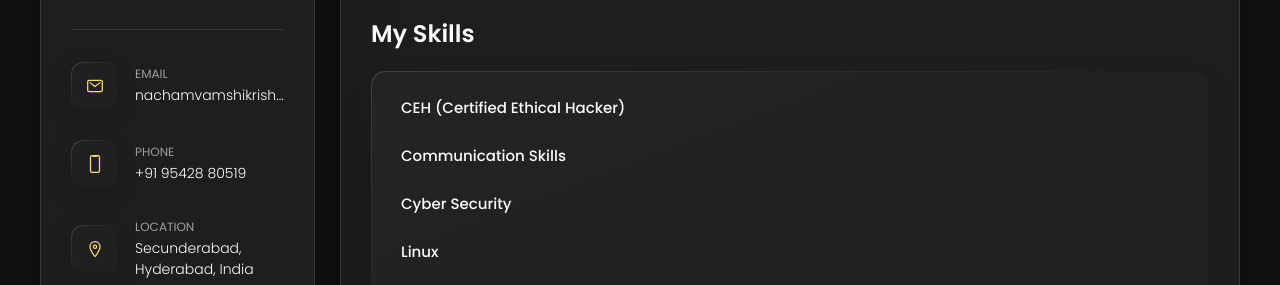
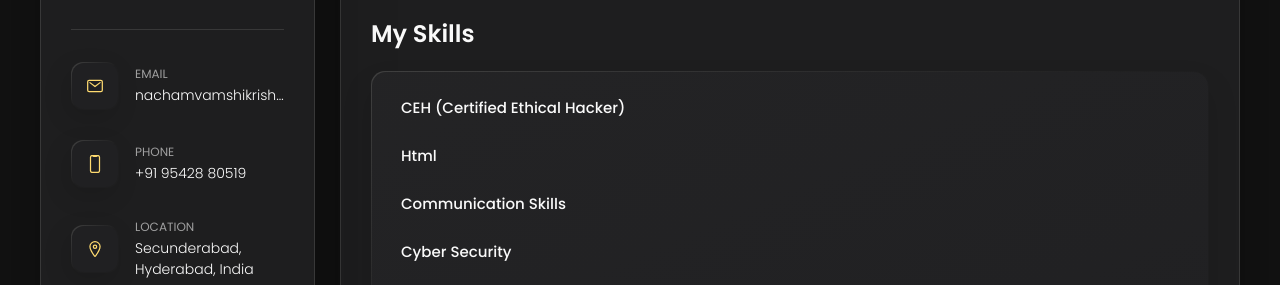
Before and after one commit to v-k-19/myportfolio, a plain HTML site: page index.html in a window 1280 px wide. Both pictures are taken after a click on the button "Resume". Shown: the part 375-660 px from the top of the page. Drawn offline with nearby package versions, Linux system fonts and the light colour scheme.

Commit message:
new update

```diff
--- a/index.html
+++ b/index.html
@@ -164,6 +164,7 @@
       <h3 class="h3 skills-title">My Skills</h3>
       <ul class="skills-list content-card">
         <li class="skills-item"><h5 class="h5">CEH (Certified Ethical Hacker)</h5></li>
+        <li class="skills-item"><h5 class="h5">Html</h5></li>
         <li class="skills-item"><h5 class="h5">Communication Skills</h5></li>
         <li class="skills-item"><h5 class="h5">Cyber Security</h5></li>
         <li class="skills-item"><h5 class="h5">Linux</h5></li>
```
